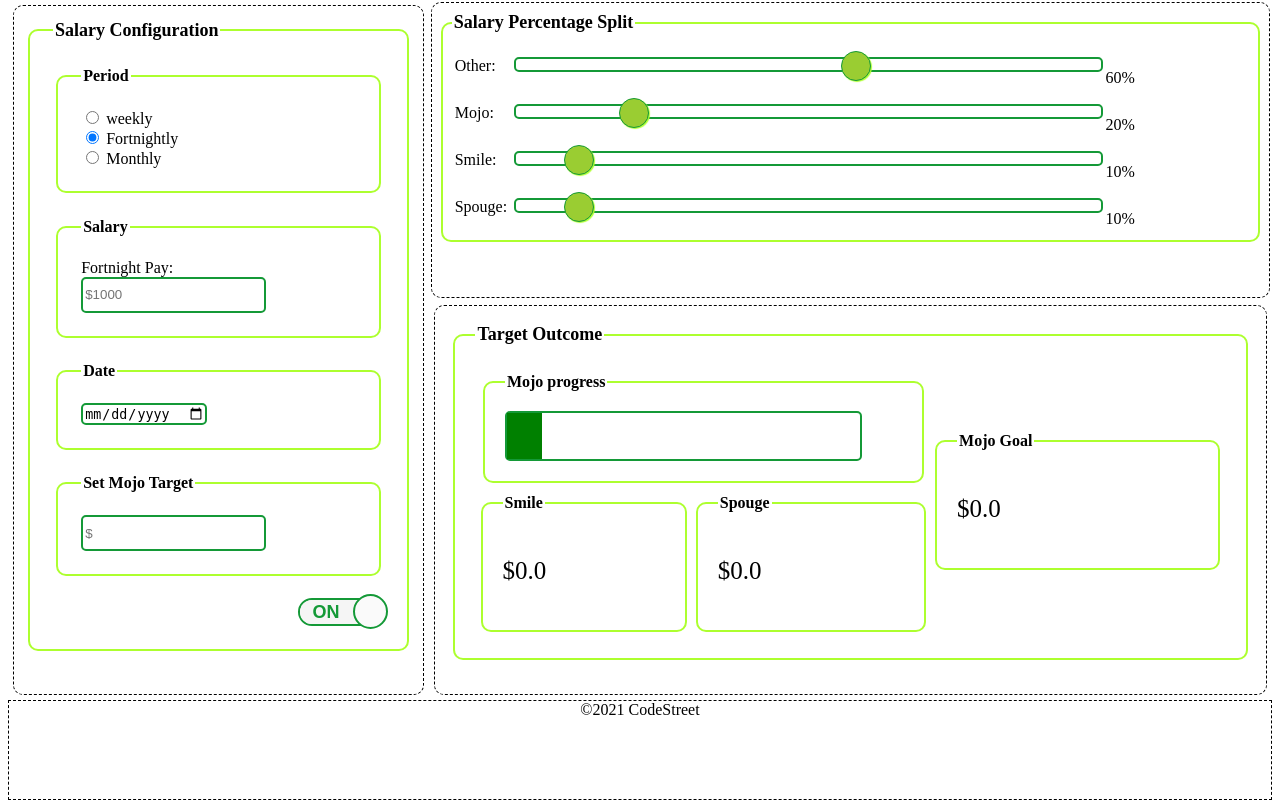
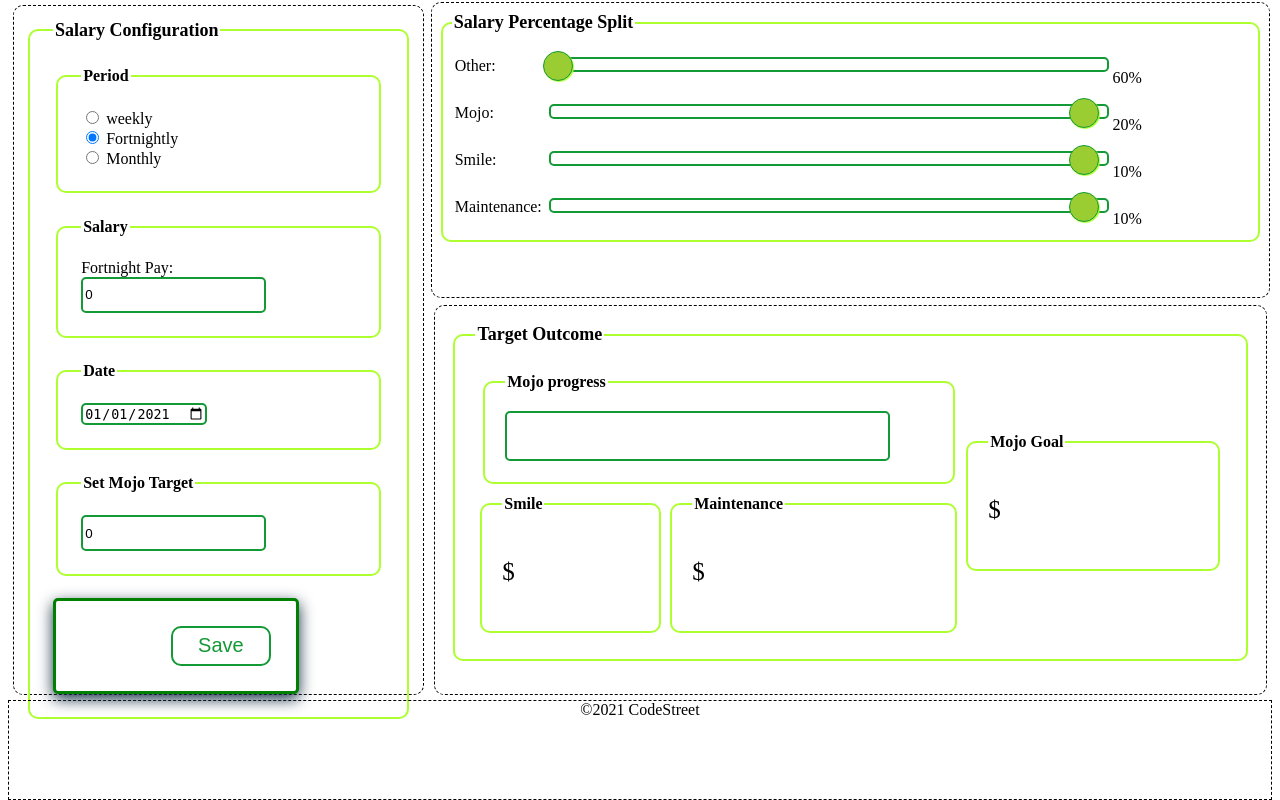
Before and after one commit to CodeStreet-ai/ajo, a FastAPI app: page /home in a window 1280 px wide. Shown: the part 108-908 px from the top of the page. Run offline with FastAPI, Linux system fonts and the light colour scheme.

Commit message:
feature/home_logic Include logic to pupolate home. Test to ensure the logic pass

```diff
--- a/ajo/home/home.py
+++ b/ajo/home/home.py
@@ -1,6 +1,10 @@
-from fastapi import APIRouter, Request
+from datetime import date
+
+from fastapi import APIRouter, Form, Request
 from fastapi.responses import HTMLResponse
 from fastapi.templating import Jinja2Templates
+
+from .salary import Salary
 
 router = APIRouter()
 
@@ -10,3 +14,29 @@
 @router.get("/home", response_class=HTMLResponse)
 async def home(request: Request):
     return templates.TemplateResponse("home.html", {"request": request})
+
+
+@router.post("/home", response_class=HTMLResponse)
+async def home_form(
+    request: Request,
+    period: str = Form(...),
+    salary: int = Form(...),
+    start_date: date = Form(...),
+    mojo: float = Form(...),
+):
+
+    saving_type = Salary(salary=salary)
+
+    return templates.TemplateResponse(
+        "home.html",
+        {
+            "request": request,
+            "period": period,
+            "salary": salary,
+            "start_date": start_date,
+            "mojo": mojo,
+            "smile": salary * saving_type.smile,
+            "maintenance": salary * saving_type.maintenance,
+            "mojo_progress": saving_type.mojo_progress(mojo),
+        },
+    )
--- a/pyproject.toml
+++ b/pyproject.toml
@@ -11,6 +11,8 @@
 aiofiles = "^0.6.0"
 uvicorn = "^0.13.3"
 requests = "^2.25.1"
+python-multipart = "^0.0.5"
+hypothesis = "^6.0.3"
 
 [tool.poetry.dev-dependencies]
 pytest = "^5.2"
--- a/static/css/home.css
+++ b/static/css/home.css
@@ -189,6 +189,22 @@
 
 }
 
+button[type=submit] {
+    appearance: none;
+}
+
+button[type=submit] {
+    background-color: transparent;
+    margin: 20px;
+    width:250px;
+    height: 40px;
+    font-size: 20px;
+    color:  #149937;
+    border: 2px solid yellowgreen;
+    border-radius: 10px;
+    float: right;
+}
+
 progress[value] {
    -webkit-appearance: none;
    appearance: none;
@@ -209,70 +225,53 @@
   top: -125%;
 }
 
-.flipswitch {
-  position:relative;
-  width: 86px;
-  float: right;
-}
-.flipswitch input[type=checkbox] {
-  display: none;
-}
-.flipswitch-label {
-  display: block;
-  overflow: hidden;
-  cursor: pointer;
-  border: 2px solid #149937;
-  border-radius: 50px;
-}
-.flipswitch-inner {
-  width: 200%;
-  margin-left: -100%;
-  transition: margin 0.3s ease-in 0s;
-}
-.flipswitch-inner:before, .flipswitch-inner:after {
-  float: left;
-  width: 50%;
-  height: 24px;
-  padding: 0;
-  line-height: 24px;
-  font-size: 18px;
-  color: white;
-  font-family: Trebuchet, Arial, sans-serif;
-  font-weight: bold;
-  box-sizing: border-box;
-}
-.flipswitch-inner:before {
-  content: "ON";
-  padding-left: 12px;
-  background-color: whitesmoke;
-  color: #149937;
-}
-.flipswitch-inner:after {
-  content: "OFF";
-  padding-right: 12px;
-  background-color: white;
-  color: #888888;
-  text-align: right;
-}
-.flipswitch-switch {
-  width: 31px;
-  margin: -3.5px;
-  background: #FAFAFA;
-  border: 2px solid #149937;
-  border-radius: 50px;
-  position: absolute;
-  top: 0;
-  bottom: 0;
-  right: 59px;
-  transition: all 0.3s ease-in 0s;
-}
-.flipswitch-cb:checked + .flipswitch-label .flipswitch-inner {
-  margin-left: 0;
-}
-.flipswitch-cb:checked + .flipswitch-label .flipswitch-switch {
-  right: 0;
-}
-
 .header img {
     width: 25;
 }
+
+.button {
+  text-align: center;
+  text-transform: uppercase;
+  cursor: pointer;
+  font-size: 20px;
+  letter-spacing: 4px;
+  position: relative;
+  background-color: white;
+  border: solid green;
+  color: green;
+  padding: 20px;
+  width: 200px;
+  text-align: center;
+  transition-duration: 0.4s;
+  overflow: hidden;
+  box-shadow: 0 5px 15px #193047;
+  border-radius: 5px;
+}
+
+.button:hover {
+  background: #fff;
+  box-shadow: 0px 2px 10px 5px #1abc9c;
+  color: #000;
+}
+
+.button:after {
+  content: "";
+  background: green;
+  display: block;
+  position: absolute;
+  padding-top: 300%;
+  padding-left: 350%;
+  margin-left: -20px !important;
+  margin-top: -120%;
+  opacity: 0;
+  transition: all 0.8s
+}
+
+.button:active:after {
+  padding: 0;
+  margin: 0;
+  opacity: 1;
+  transition: 0s
+}
+
+.button:focus { outline:0; }
--- a/static/js/home.js
+++ b/static/js/home.js
@@ -1,3 +1,7 @@
 function updateRangeInput(val) {
     document.getElementById("mojoInput").value = val;
 }
+
+function updateRangeInput2(val) {
+
+}
--- a/templates/home.html
+++ b/templates/home.html
@@ -4,7 +4,20 @@
         <meta charset="UTF-8">
         <meta name="viewport" content="width=device-width", initial-scale="1">
         <link rel="stylesheet" type="text/css" href={{ url_for('static', path="/css/home.css") }}>
-        <script src="js/home.js" async></script>
+        <script src={{ url_for('static', path="/js/home.js") }} async></script>
+        <style>
+            button[type=submit] {
+            background-color: transparent;
+            margin: 5px;
+            width:100px;
+            height: 40px;
+            font-size: 20px;
+            color:  #149937;
+            border: 2px solid #149937;
+            border-radius: 10px;
+            float: right;
+        }
+        </style>
     </head>
     <body>
         <div class="container">
@@ -24,22 +37,22 @@
                     <table>
                         <tr>
                             <td><label for="other">Other:</label></td>
-                            <td class="td-range"><input type="range" id="other" min="0" max="100" step="" value="60"
+                            <td class="td-range"><input type="range" id="other" min="60" max="100" step="" value="60"
                                     oninput="this.nextElementSibling.value = this.value"><output>60</output>%</td>
                         </tr>
                         <tr>
                             <td><label for="mojo">Mojo:</label></td>
-                            <td class="td-range"><input type="range" id="mojo" min="0" max="100" step="5" value="20"
+                            <td class="td-range"><input type="range" id="mojo" min="0" max="20" value="20"
                                     oninput="this.nextElementSibling.value = this.value"><output>20</output>%</td>
                         </tr>
                         <tr>
                             <td><label for="smile">Smile:</label></td>
-                            <td class="td-range"><input type="range" id="smile" min="0" max="100" step="5" value="10"
+                            <td class="td-range"><input type="range" id="smile" min="0" max="10" value="10"
                                     oninput="this.nextElementSibling.value = this.value"><output>10</output>%</td>
                         </tr>
                         <tr>
-                            <td><label for="smile">Spouge:</label></td>
-                            <td class="td-range"><input type="range" id="spouge" min="0" max="100" step="5" value="10"
+                            <td><label for="smile">Maintenance:</label></td>
+                            <td class="td-range"><input type="range" id="maintenance" min="0" max="10" value="10"
                                     oninput="this.nextElementSibling.value = this.value"><output>10</output>%</td>
                         </tr>
                     </table>
@@ -54,13 +67,13 @@
                             <td colspan="2">
                                 <fieldset>
                                     <legend>Mojo progress</legend>
-                                    <progress value="10" max="100"></progress>
+                                    <progress value="{{mojo_progress}}" max="100"></progress>
                                 </fieldset>
                             </td>
                             <td rowspan="2">
                                 <fieldset>
                                     <legend>Mojo Goal</legend>
-                                    <p>$0.0</p>
+                                    <p>${{ mojo }}</p>
                                 </fieldset>
                             </td>
                         </tr>
@@ -68,13 +81,13 @@
                             <td>
                                 <fieldset>
                                     <legend>Smile</legend>
-                                    <p>$0.0</p>
+                                    <p>${{smile}}</p>
                                 </fieldset>
                             </td>
                             <td >
                                 <fieldset>
-                                    <legend>Spouge</legend>
-                                    <p>$0.0</p>
+                                    <legend>Maintenance</legend>
+                                    <p>${{maintenance}}</p>
                                 </fieldset>
                             </td>
                         </tr>
@@ -86,7 +99,7 @@
             <nav class="sidebar">
                 <fieldset>
                     <Legend class="legend-header">Salary Configuration</Legend>
-                    <form>
+                    <form method="post">
                         <fieldset>
                             <legend>Period</legend>
                             <input type="radio" name="period" id="weekly" value="weekly">
@@ -100,25 +113,21 @@
                         <fieldset>
                             <legend>Salary</legend>
                             <label for="salary">Fortnight Pay:</label>
-                            <input type="text" name="salary" id="salary" placeholder="$1000">
+                            <input type="text" name="salary" id="salary" placeholder="$" value=0>
                         </fieldset>
                         <br>
                         <fieldset>
                             <legend>Date</legend>
-                            <input type="date" name="start_date" id="start_date">
+                            <input type="date" name="start_date" id="start_date", value="2021-01-01">
                         </fieldset>
                         <br>
                         <fieldset>
                             <legend>Set Mojo Target</legend>
-                            <input type="text" name="mojo" id="mojo" placeholder="$">
+                            <input type="text" name="mojo" id="mojo" placeholder="$", value=0>
                         </fieldset>
                         <br>
-                        <div class="flipswitch">
-                            <input type="checkbox" name="flipswitch" class="flipswitch-cb" id="fs" checked>
-                            <label class="flipswitch-label" for="fs">
-                                <div class="flipswitch-inner"></div>
-                                <div class="flipswitch-switch"></div>
-                            </label>
+                        <div class="button">
+                            <button type="submit">Save</button>
                         </div>
                     </form>
                 </fieldset>
```
Also changed, not shown: ajo/home/salary.py (added, +20 -0 lines), tests/test_home.py (added, +15 -0 lines), 5 other files.
